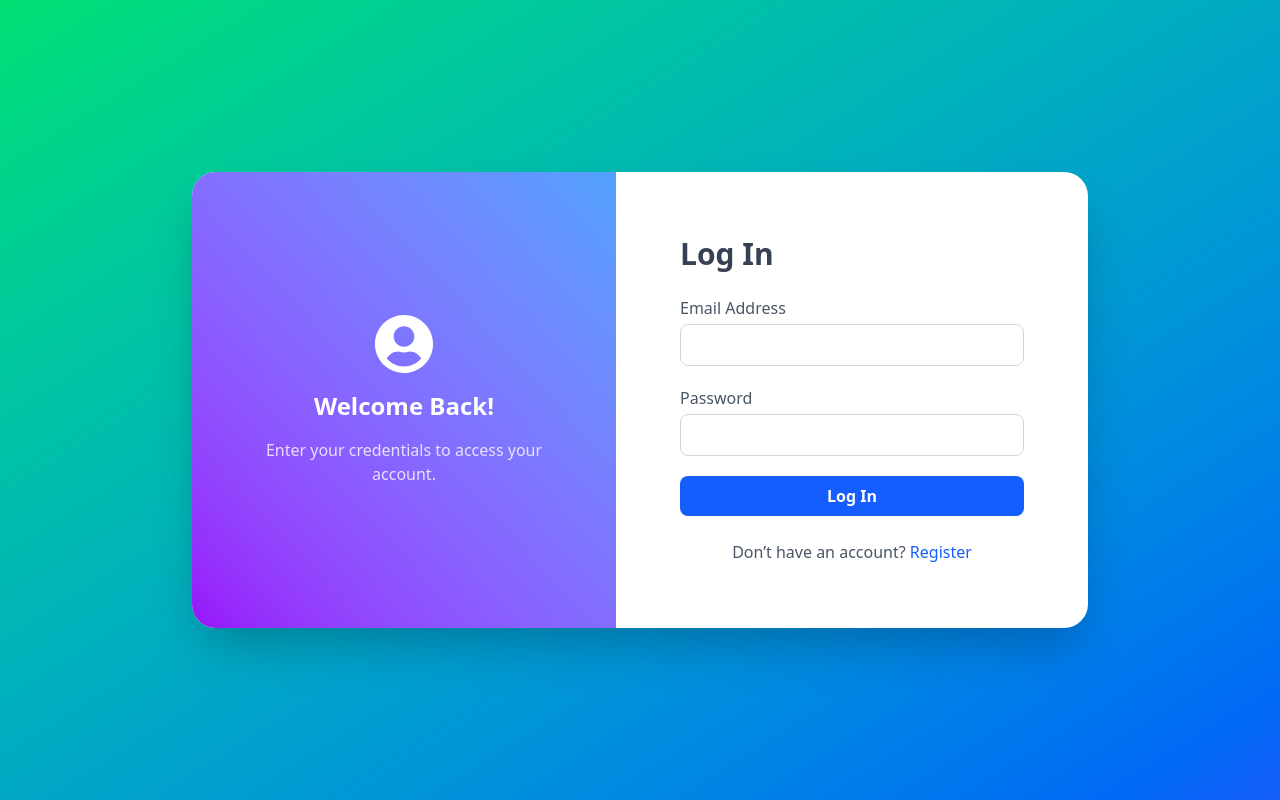
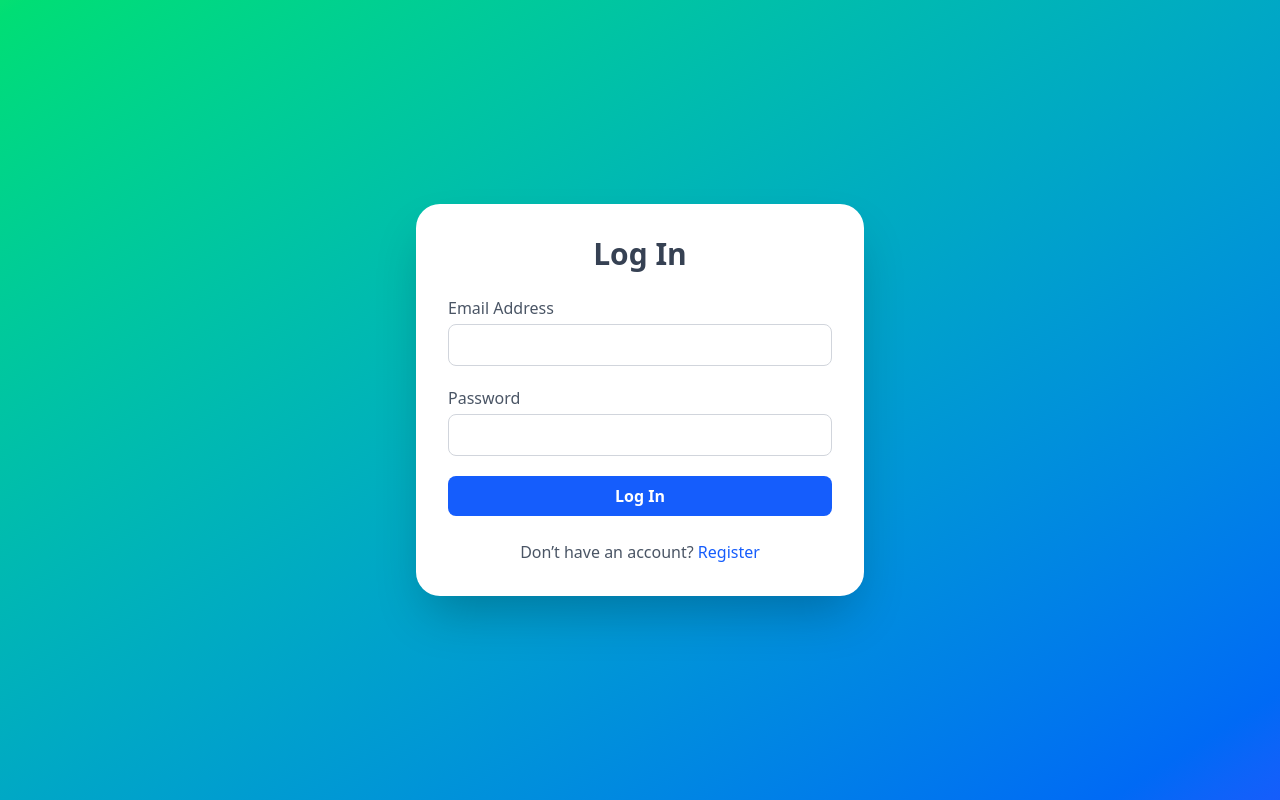
Before and after one commit to AzzamAlshaye/W7-D2-Lab1, a React (Vite) app: page / in a window 1280 px wide. Built offline with nearby package versions, Linux system fonts and the light colour scheme.

Commit message:
login/reg done

```diff
--- a/src/pages/LoginPage.jsx
+++ b/src/pages/LoginPage.jsx
@@ -1,8 +1,8 @@
+// src/pages/LoginPage.jsx
 import React from "react";
 import { Formik, Form, Field, ErrorMessage } from "formik";
 import { useNavigate, Link } from "react-router";
-import { FaUserCircle } from "react-icons/fa";
-import { ToastContainer, toast } from "react-toastify";
+import { toast, ToastContainer } from "react-toastify";
 import "react-toastify/dist/ReactToastify.css";
 
 export default function LoginPage() {
@@ -30,34 +30,22 @@ export default function LoginPage() {
       storedUser.password === values.password
     ) {
       localStorage.setItem("isAuthenticated", "true");
-      navigate("/bmi");
+      toast.success("Login successful! Redirecting to home…");
+      setTimeout(() => navigate("/home"), 3000);
     } else {
-      toast.error("Invalid email or password", {
-        position: "top-right",
-        autoClose: 3000,
-      });
+      toast.error("Invalid email or password");
     }
     setSubmitting(false);
   };
 
   return (
     <div className="min-h-screen flex items-center justify-center bg-gradient-to-br from-green-400 to-blue-600 p-6">
-      <ToastContainer />
-      <div className="bg-white bg-opacity-90 backdrop-blur-lg shadow-2xl rounded-3xl max-w-4xl w-full overflow-hidden flex flex-col md:flex-row">
-        {/* Welcome Panel */}
-        <div className="hidden md:flex flex-1 flex-col items-center justify-center p-10 bg-gradient-to-tr from-purple-600 to-blue-400 text-white space-y-4">
-          <FaUserCircle className="text-6xl" />
-          <h3 className="text-2xl font-semibold">Welcome Back!</h3>
-          <p className="text-center opacity-80">
-            Enter your credentials to access your account.
-          </p>
-        </div>
-
-        {/* Form Panel */}
-        <div className="flex-1 p-8 md:p-16">
-          <h2 className="text-3xl font-bold text-gray-700 mb-6 text-center md:text-left">
+      <ToastContainer position="top-center" />
+      <div className="bg-white bg-opacity-90 backdrop-blur-lg shadow-2xl rounded-3xl max-w-md w-full p-8">
+        <h2 className="text-3xl font-bold text-gray-700 mb-6 text-center">
           Log In
         </h2>
+
         <Formik
           initialValues={initialValues}
           validate={validate}
@@ -127,6 +115,5 @@ export default function LoginPage() {
         </p>
       </div>
     </div>
-    </div>
   );
 }
--- a/src/pages/Register.jsx
+++ b/src/pages/Register.jsx
@@ -48,18 +48,18 @@ export default function Register() {
       password: values.password,
     };
     localStorage.setItem("user", JSON.stringify(user));
-    toast.success("Sign up successful!", {
-      position: "top-right",
-      autoClose: 3000,
-    });
+
+    toast.success("Sign-up successful! Redirecting to login…");
+    setSubmitting(false);
     resetForm();
-    setSubmitting(false);
-    navigate("/login");
+
+    // After 3 seconds, go to /login
+    setTimeout(() => navigate("/login"), 3000);
   };
 
   return (
     <div className="min-h-screen flex items-center justify-center bg-gradient-to-br from-purple-400 to-pink-500 p-6">
-      <ToastContainer />
+      <ToastContainer position="top-center" />
       <div className="bg-white bg-opacity-90 backdrop-blur-lg shadow-2xl rounded-3xl max-w-md w-full p-8">
         <div className="flex flex-col items-center mb-6">
           <FaUserPlus className="text-5xl text-pink-600 mb-2" />
--- a/src/router/Router.jsx
+++ b/src/router/Router.jsx
@@ -27,7 +27,9 @@ const router = createBrowserRouter([
         path: "home", // protected
         element: (
           <ProtectedRoute>
+            <Nav />
             <HomePage />
+            <Footer />
           </ProtectedRoute>
         ),
       },
@@ -35,7 +37,9 @@ const router = createBrowserRouter([
         path: "bmi", // protected
         element: (
           <ProtectedRoute>
+            <Nav />
             <BMICalculator />
+            <Footer />
           </ProtectedRoute>
         ),
       },
```
Lines whose indentation alone changed are shown as unchanged.
